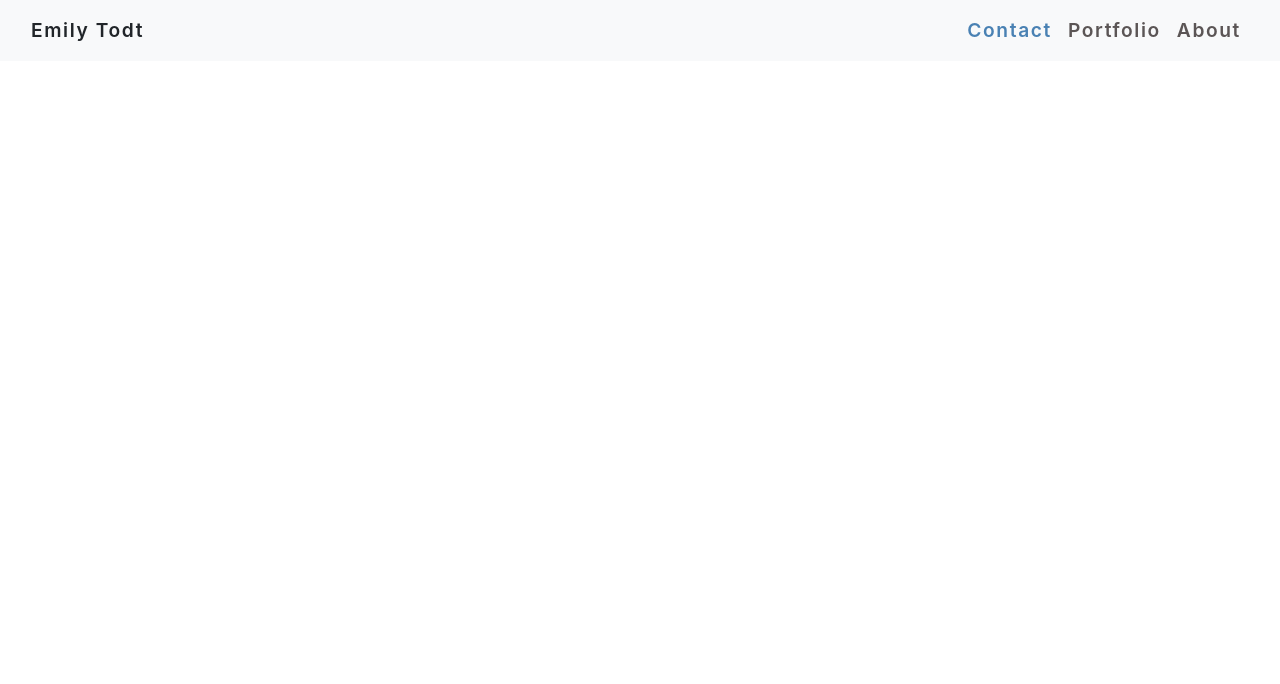
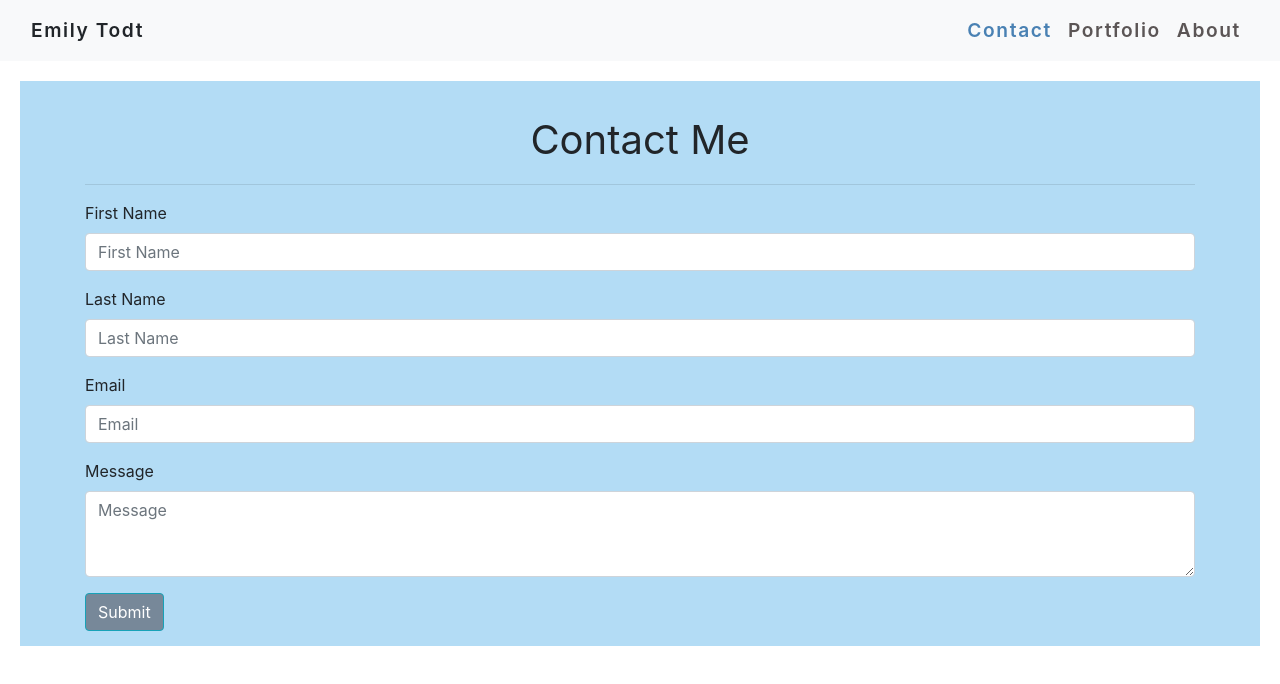
Before and after one commit to todtsies/Homework-Week2, a plain HTML site: page contact.html in a window 1280 px wide. Drawn offline with nearby package versions, Linux system fonts and the light colour scheme.

Commit message:
Added Contact form
added contact form with 4 different inputs and one submit button

```diff
--- a/contact.html
+++ b/contact.html
@@ -12,10 +12,10 @@
       integrity="sha384-TX8t27EcRE3e/ihU7zmQxVncDAy5uIKz4rEkgIXeMed4M0jlfIDPvg6uqKI2xXr2"
       crossorigin="anonymous"
     />
-
     <link rel="stylesheet" href="style.css" />
   </head>
   <body>
+
     <!-- Start of Nav Bar -->
     <nav class="navbar navbar-expand-lg navbar-light bg-light">
       <div class="container col-sm-12" href="#">Emily Todt</a>
@@ -37,3 +37,40 @@
         </div>
       </div>
     </nav>
+
+<!-- End of Nav Bar -->
+<div class="surrounding">
+    <div class="container">
+        <div class="row">
+            <div class="col-sm-12">
+                <div class="page-header">
+                    <h1>Contact Me</h1>
+                    <hr>
+
+                    <form>
+
+                        <div class="form-group">
+                            <label for="exampleFormControlInput1">First Name</label>
+                            <input type="email" class="form-control" id="exampleFormControlInput1" placeholder="First Name"/>
+                        </div>
+                        <div class="form-group">
+                            <label for="exampleFormControlInput1">Last Name</label>
+                            <input type="email" class="form-control" id="exampleFormControlInput1" placeholder="Last Name"/>
+                        </div>
+                        <div class="form-group">
+                            <label for="exampleFormControlInput1">Email</label>
+                            <input type="email" class="form-control" id="exampleFormControlInput1" placeholder="Email"/>
+                        </div>
+                        <div class="form-group">
+                            <label for="exampleFormControlInput1">Message</label>
+                            <textarea class="form-control" id="exampleFormControlInput1" placeholder="Message" rows="3"></textarea>
+                        </div>
+                        <button type="button" class="btn btn-info">Submit</button>
+
+                    </form>
+
+                </div>
+            </div>
+        </div>
+    </div>
+</div>
--- a/style.css
+++ b/style.css
@@ -30,6 +30,16 @@ p {
         }
 
 .surrounding {
-    background-color: lightgoldenrodyellow;
+    background-color: rgb(179, 220, 245);
+    margin: 20px;
+    padding: 15px;
+}
 
+.mb-4 {
+    margin: 20px;
+    text-align: center;
 }
+
+.btn {
+    background-color: lightslategray;
+}
```
